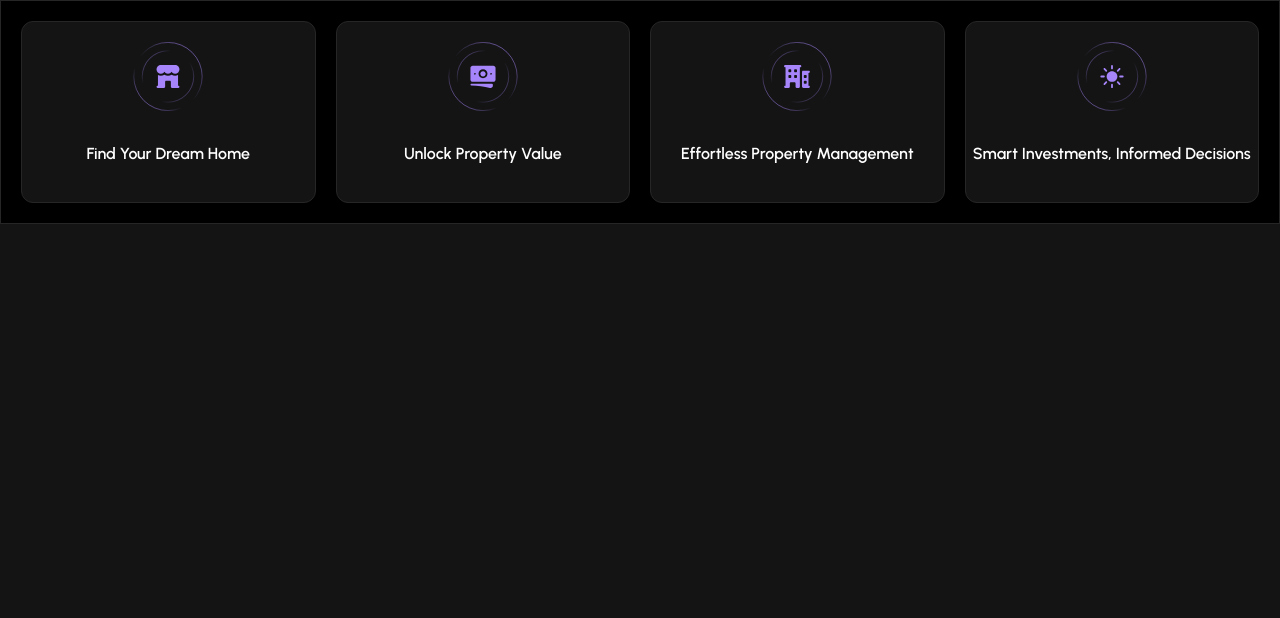
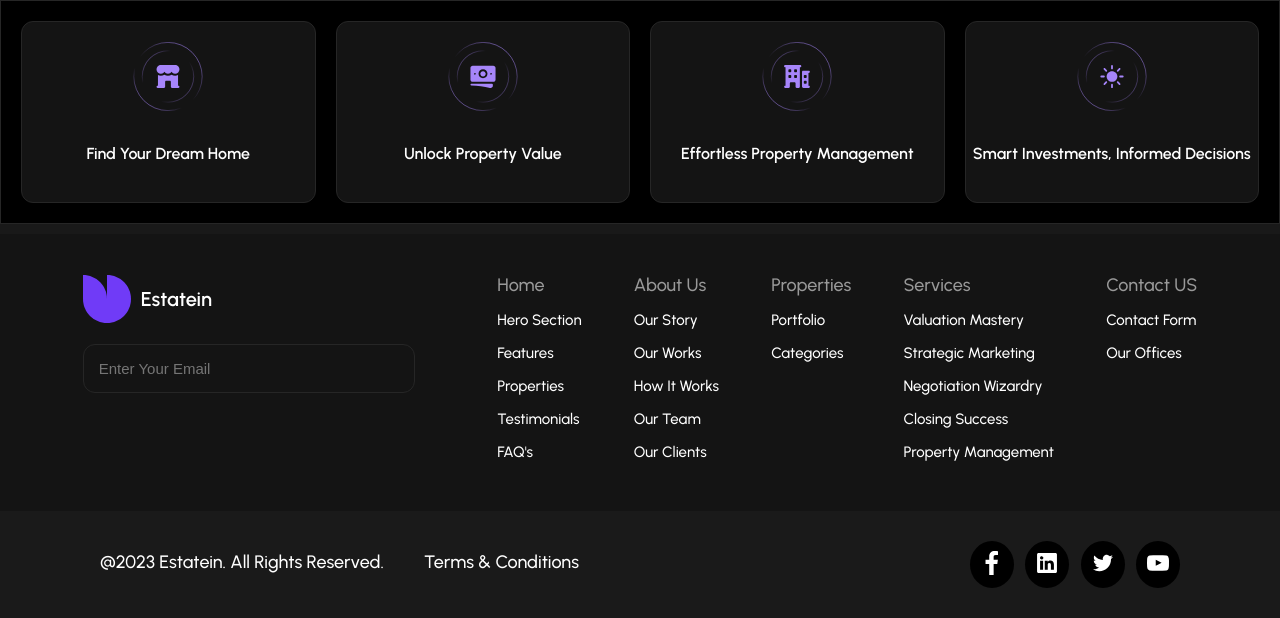
Before and after one commit to evyatarevi/Group-Project, a plain HTML site: page index.html in a window 1280 px wide. Shown: the part 814-1432 px from the top of the page. Before the commit the page ends 1038 px from the top, so only its background shows below. Drawn offline with Linux system fonts and the light colour scheme.

Commit message:
added footer

```diff
--- a/index.html
+++ b/index.html
@@ -72,5 +72,71 @@
         <p class="option-box__p">Smart Investments, Informed Decisions</p>
       </div>
     </section>
+
+    <footer class="footer">
+      <section class="main-footer">
+        <section class="mail-contact">
+          <div class="logo">
+            <img src="/assets/Symbol.svg" alt="" />
+            <label for="">Estatein</label>
+          </div>
+          <form action="">
+            <input
+              class="mail-contact__input"
+              type="mail"
+              placeholder="Enter Your Email"
+            />
+          </form>
+        </section>
+        <section class="footer__content">
+          <ul class="footer__site-pages">
+            <li class="footer--header-color">Home</li>
+            <li>Hero Section</li>
+            <li>Features</li>
+            <li>Properties</li>
+            <li>Testimonials</li>
+            <li>FAQ's</li>
+          </ul>
+          <ul class="about-us">
+            <li class="footer--header-color">About Us</li>
+            <li>Our Story</li>
+            <li>Our Works</li>
+            <li>How It Works</li>
+            <li>Our Team</li>
+            <li>Our Clients</li>
+          </ul>
+          <ul class="properties">
+            <li class="footer--header-color">Properties</li>
+            <li>Portfolio</li>
+            <li>Categories</li>
+          </ul>
+          <ul class="services">
+            <li class="footer--header-color">Services</li>
+            <li>Valuation Mastery</li>
+            <li>Strategic Marketing</li>
+            <li>Negotiation Wizardry</li>
+            <li>Closing Success</li>
+            <li>Property Management</li>
+          </ul>
+          <ul class="contact-us">
+            <li class="footer--header-color">Contact US</li>
+            <li>Contact Form</li>
+            <li>Our Offices</li>
+          </ul>
+        </section>
+      </section>
+      <section class="secondary-footer">
+        <div class="secondary-footer__content">
+          <p>@2023 Estatein. All Rights Reserved.</p>
+          <p>Terms & Conditions</p>
+        </div>
+        <div class="secondary-footer__social">
+          <button><img src="/assets/Icon (3).svg" alt="" /></button>
+          <button><img src="/assets/Icon.svg" alt="" /></button>
+          <button><img src="/assets/Icon (1).svg" alt="" /></button>
+          <button><img src="/assets/Icon (2).svg" alt="" /></button>
+        </div>
+      </section>
+    </footer>
   </body>
 </html>
--- a/style.css
+++ b/style.css
@@ -136,3 +136,74 @@ body {
   line-height: 3rem;
   padding-top: 2.5rem;
 }
+
+/* footer */
+.main-footer {
+  display: flex;
+  justify-content: space-evenly;
+  padding: 5rem 0;
+}
+.mail-contact {
+  display: flex;
+  flex-direction: column;
+  gap: 2rem;
+}
+.logo {
+  font-size: 2rem;
+  font-weight: 600;
+  line-height: 5rem;
+  display: flex;
+  gap: 1rem;
+}
+
+.mail-contact__input {
+  padding: 1.5rem;
+  font-size: 1.5rem;
+  border: 1px solid var(--grey-15);
+  border-radius: 12px;
+  color: var(--grey-15);
+  background-color: transparent;
+  width: 30rem;
+}
+
+.footer--header-color {
+  color: var(--grey-60);
+  font-size: 1.8rem;
+}
+.footer__content {
+  color: var(--primary-color);
+  font-size: 1.5rem;
+  display: flex;
+  justify-content: space-between;
+  width: 70rem;
+  /* gap: 5rem; */
+  font-weight: 500;
+}
+.main-footer ul {
+  display: flex;
+  flex-direction: column;
+  gap: 1.5rem;
+}
+.secondary-footer {
+  padding: 3rem 10rem;
+  display: flex;
+  justify-content: space-between;
+  background-color: var(--grey-10);
+}
+.secondary-footer__content {
+  font-size: 1.8rem;
+  font-weight: 500;
+  display: flex;
+  gap: 4rem;
+  padding-top: 1rem;
+}
+.secondary-footer__social {
+  width: 21rem;
+  display: flex;
+  justify-content: space-between;
+}
+.secondary-footer__social button {
+  background-color: var(--bgc-color);
+  border-radius: 50%;
+  padding: 1rem;
+}
```
Also changed, not shown: assets/Icon (1).svg (added), assets/Icon (2).svg (added), assets/Icon (3).svg (added), assets/Icon.svg (added), assets/Symbol.svg (added).
